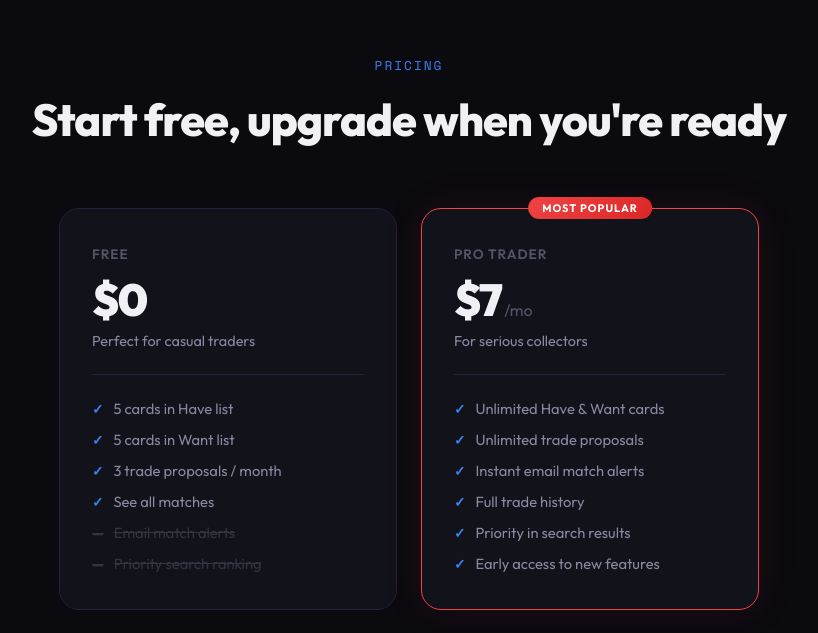
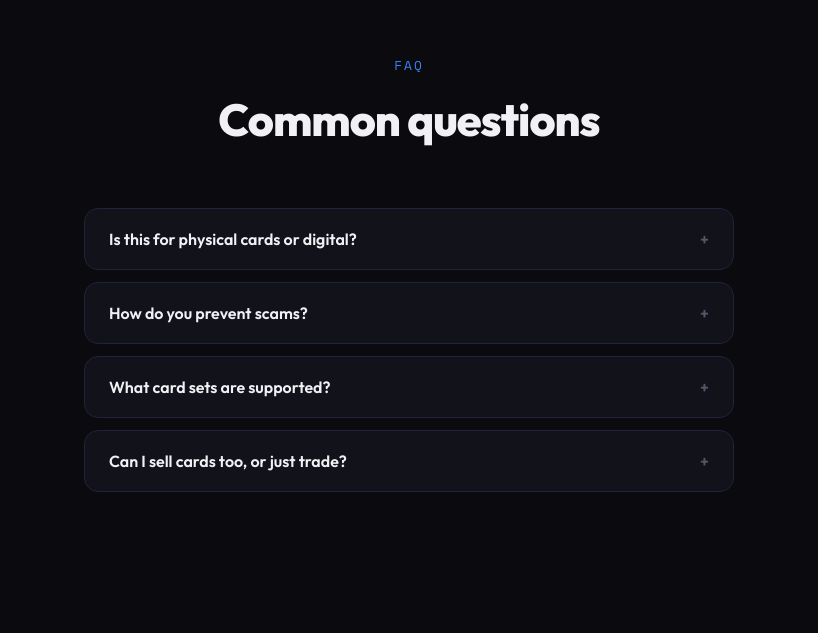
Before and after one commit to mrilanduk/holoswap, a plain HTML site: page holoswap-landing.html in a window 1280 px wide. Shown: the part 1987-2620 px from the top of the page, without its empty margins (231-1049 px from the left). Drawn offline with nearby package versions, Linux system fonts and the light colour scheme.

Commit message:
Update holoswap-landing.html

```diff
--- a/holoswap-landing.html
+++ b/holoswap-landing.html
@@ -717,42 +717,7 @@
     </div>
   </section>
 
-  <!-- PRICING -->
-  <section class="section reveal">
-    <div style="text-align:center">
-      <div class="section-label">Pricing</div>
-      <h2 class="section-title">Start free, upgrade when you're ready</h2>
-    </div>
 
-    <div class="pricing-grid">
-      <div class="price-card">
-        <div class="price-tier">Free</div>
-        <div class="price-amount">$0</div>
-        <p class="price-desc">Perfect for casual traders</p>
-        <ul class="price-features">
-          <li>5 cards in Have list</li>
-          <li>5 cards in Want list</li>
-          <li>3 trade proposals / month</li>
-          <li>See all matches</li>
-          <li class="disabled">Email match alerts</li>
-          <li class="disabled">Priority search ranking</li>
-        </ul>
-      </div>
-      <div class="price-card featured">
-        <div class="price-tier">Pro Trader</div>
-        <div class="price-amount">$7<span> /mo</span></div>
-        <p class="price-desc">For serious collectors</p>
-        <ul class="price-features">
-          <li>Unlimited Have & Want cards</li>
-          <li>Unlimited trade proposals</li>
-          <li>Instant email match alerts</li>
-          <li>Full trade history</li>
-          <li>Priority in search results</li>
-          <li>Early access to new features</li>
-        </ul>
-      </div>
-    </div>
-  </section>
 
   <!-- FAQ -->
   <section class="section reveal">
```
